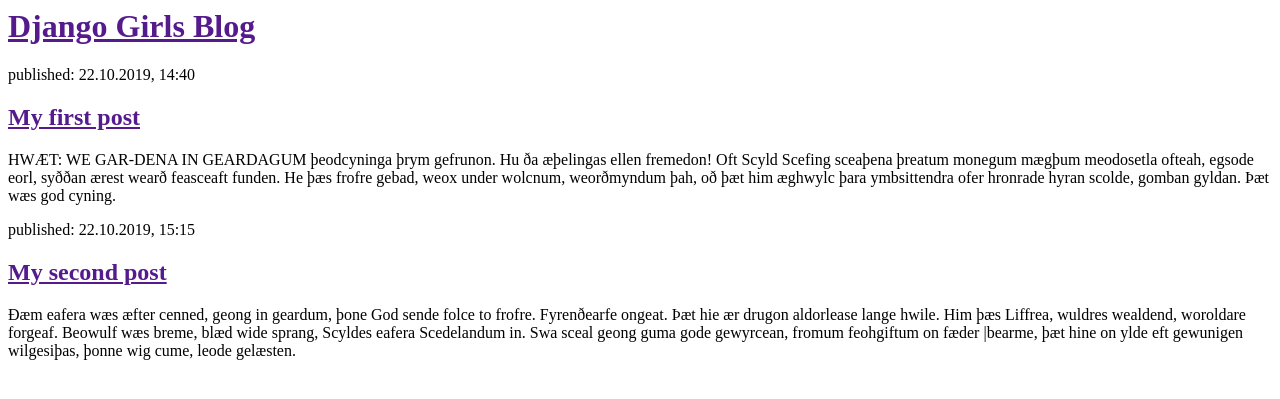
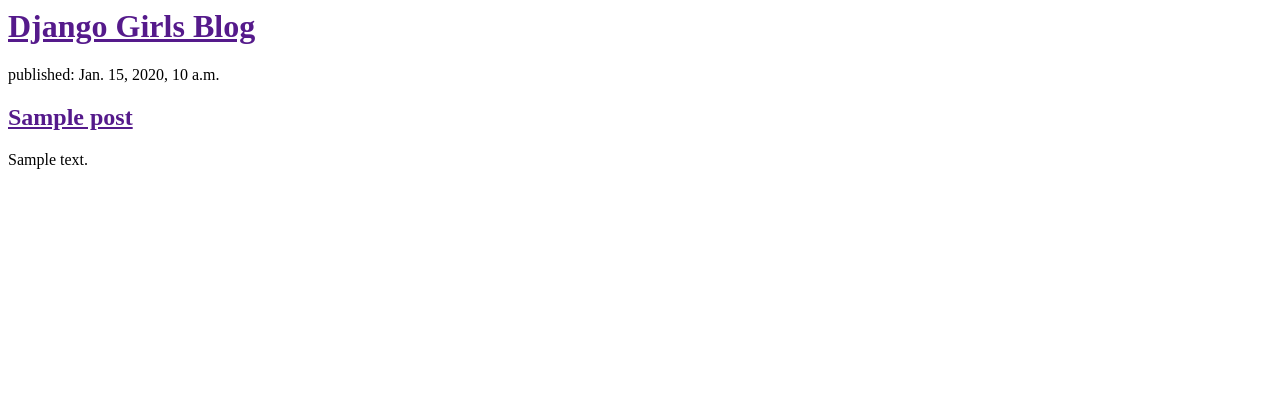
Before and after one commit to BeebBenjamin/my-first-blog, a Django app: template blog/templates/blog/post_list.html in a window 1280 px wide. Shown: the top 399 px of the page. Run offline with Django 3.2, Linux system fonts and the light colour scheme; the template is opened without the code that fills it: values that come from a table or form of the project are taken from there, others are empty; tables that the repository leaves empty hold one stand-in row (values such as "Sample post").

Commit message:
Modified templates to display posts from database.

```diff
--- a/blog/templates/blog/post_list.html
+++ b/blog/templates/blog/post_list.html
@@ -8,37 +8,13 @@
     </div>
 
     <div>
-        <p>published: 22.10.2019, 14:40</p>
-        <h2><a href="">My first post</a></h2>
-        <p>HWÆT: WE GAR-DENA    IN GEARDAGUM
-           þeodcyninga    þrym gefrunon.
-           Hu ða æþelingas    ellen fremedon!
-           Oft Scyld Scefing    sceaþena þreatum
-            monegum mægþum    meodosetla ofteah,
-            egsode eorl,    syððan ærest wearð
-            feasceaft funden.    He þæs frofre gebad,
-            weox under wolcnum,    weorðmyndum þah,
-            oð þæt him æghwylc    þara ymbsittendra
-            ofer hronrade    hyran scolde,
-            gomban gyldan.    Þæt wæs god cyning.</p>
-    </div>
-
-    <div>
-        <p>published: 22.10.2019, 15:15</p>
-        <h2><a href="">My second post</a></h2>
-        <p>Ðæm eafera wæs    æfter cenned,
-            geong in geardum,    þone God sende
-            folce to frofre.    Fyrenðearfe ongeat.
-            Þæt hie ær drugon    aldorlease
-            lange hwile.    Him þæs Liffrea,
-            wuldres wealdend,    woroldare forgeaf.
-            Beowulf wæs breme,    blæd wide sprang,
-            Scyldes eafera    Scedelandum in.
-            Swa sceal geong guma    gode gewyrcean,
-            fromum feohgiftum    on fæder |bearme,
-            þæt hine on ylde    eft gewunigen
-            wilgesiþas,    þonne wig cume,
-            leode gelæsten.</p>
+        {% for post in posts %}
+            <div>
+                <p>published: {{ post.published_date }}</p>
+                <h2><a href="">{{ post.title }}</a></h2>
+                <p>{{ post.text|linebreaksbr }}</p>
+            </div>
+        {% endfor %}
     </div>
 </body>
 </html>
--- a/blog/views.py
+++ b/blog/views.py
@@ -1,6 +1,9 @@
 from django.shortcuts import render
+from django.utils import timezone
+from .models import Post
 
 
 # Create your views here.
 def post_list(request):
-    return render(request, 'blog/post_list.html', {})
+    posts = Post.objects.filter(published_date__lte=timezone.now()).order_by('published_date')
+    return render(request, 'blog/post_list.html', {'posts': posts})
```
